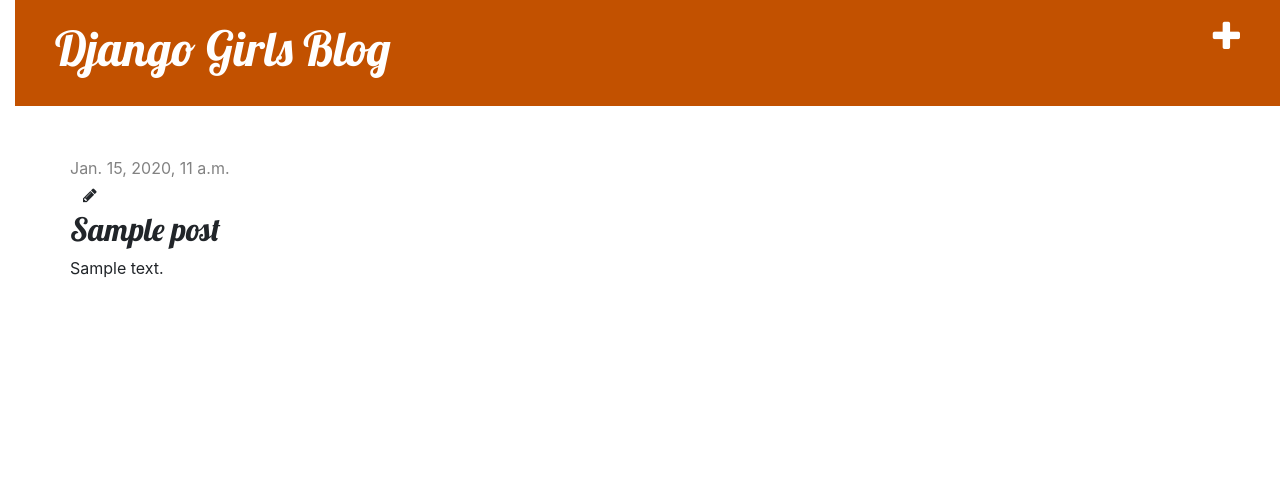
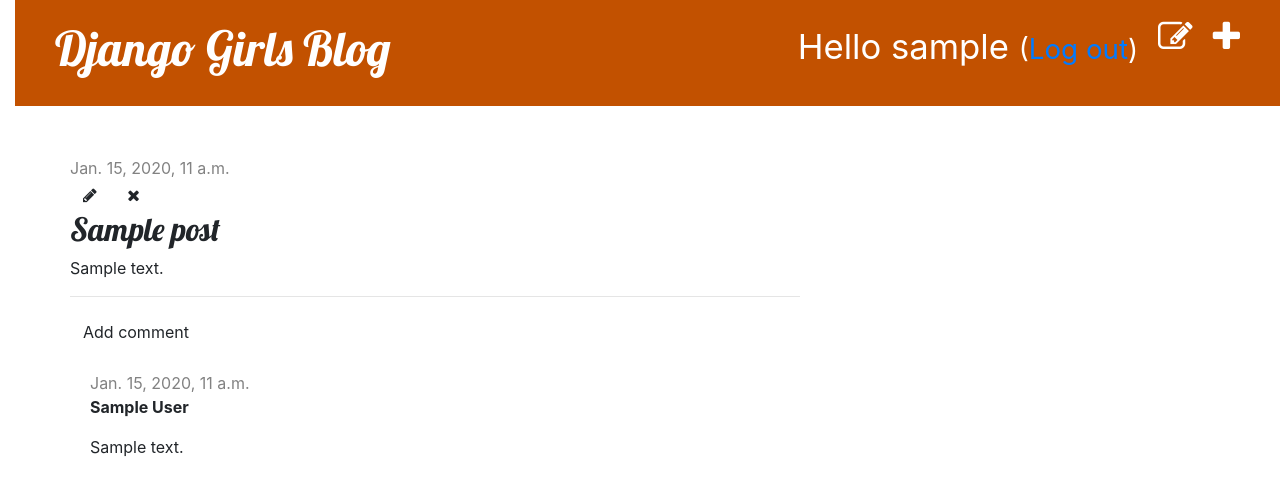
Before and after one commit to ColeDrain/my-first-blog, a Django app: page /post/1/ in a window 1280 px wide. Shown: the top 496 px of the page. Run offline with Django 3.2, Linux system fonts and the light colour scheme; a user stored in the database is signed in; tables that the repository leaves empty hold one stand-in row (values such as "Sample post"); some libraries are stand-ins or nearby versions.

Commit message:
Added more security and also Comment section.

```diff
--- a/blog/admin.py
+++ b/blog/admin.py
@@ -1,5 +1,6 @@
 from django.contrib import admin
-from .models import Post
+from .models import Post, Comment
 
 # Register your models here.
 admin.site.register(Post)
+admin.site.register(Comment)
--- a/blog/models.py
+++ b/blog/models.py
@@ -16,3 +16,20 @@
 
 	def __str__(self):
 		return self.title
+
+class Comment(models.Model):
+    post = models.ForeignKey('blog.Post', on_delete=models.CASCADE, related_name='comments')
+    author = models.CharField(max_length=200)
+    text = models.TextField()
+    created_date = models.DateTimeField(default=timezone.now)
+    approved_comment = models.BooleanField(default=False)
+
+    def approve(self):
+        self.approved_comment = True
+        self.save()
+
+    def approved_comments(self):
+    	return self.comments.filter(approved_comment=True)
+
+    def __str__(self):
+        return self.text
--- a/blog/static/css/blog.css
+++ b/blog/static/css/blog.css
@@ -53,3 +53,7 @@
 .post h2 a, .post h2 a:visited {
     color: #000000;
 }
+
+.comment {
+    margin: 20px 0px 20px 20px;
+}
--- a/blog/templates/blog/base.html
+++ b/blog/templates/blog/base.html
@@ -11,7 +11,11 @@
     <body>
         <div class="page-header">
             {% if user.is_authenticated %}
-            <a href="{% url 'post_new' %}" class="top-menu"><span class="fa fa-plus"></span></a>
+                <a href="{% url 'post_new' %}" class="top-menu"><span class="fa fa-plus"></span></a>
+                <a href="{% url 'post_draft_list' %}" class="top-menu"><span class="fa fa-edit"></span></a>
+                <p class="top-menu">Hello {{ user.username }} <small>(<a href="{% url 'logout' %}">Log out</a>)</small></p>
+            {% else %}
+                <a href="{% url 'login' %}" class="top-menu"><span class="fa fa-lock"></span></a>
             {% endif %}
             <h1><a href="/">Django Girls Blog</a></h1>
         </div>
--- a/blog/templates/blog/post_detail.html
+++ b/blog/templates/blog/post_detail.html
@@ -6,11 +6,33 @@
             <div class="date">
                 {{ post.published_date }}
             </div>
+        {% else %}
+        	<a href="{% url 'post_publish' pk=post.pk %}" class="btn btn-default">Publish</a>
         {% endif %}
         {% if user.is_authenticated %}
         <a class="btn btn-default" href="{% url 'post_edit' pk=post.pk %}"><span class="fa fa-pencil"></span></a>
+        <a class="btn btn-default" href="{% url 'post_remove' pk=post.pk %}"><span class="fa fa-remove"></span></a>
         {% endif %}
         <h2>{{ post.title }}</h2>
         <p>{{ post.text|linebreaksbr }}</p>
     </div>
+    <hr>
+    <a class="btn btn-default" href="{% url 'add_comment_to_post' pk=post.pk %}">Add comment</a>
+    {% for comment in post.comments.all %}
+        {% if user.is_authenticated or comment.approved_comment %}
+            <div class="comment">
+                <div class="date">
+                    {{ comment.created_date }}
+                    {% if not comment.approved_comment %}
+                        <a class="btn btn-default" href="{% url 'comment_remove' pk=comment.pk %}"><span class="fa fa-remove"></span></a>
+                        <a class="btn btn-default" href="{% url 'comment_approve' pk=comment.pk %}"><span class="fa fa-check"></span></a>
+                    {% endif %}
+                </div>
+                <strong>{{ comment.author }}</strong>
+                <p>{{ comment.text|linebreaks }}</p>
+            </div>
+        {% endif %}
+    {% empty %}
+        <p>No comments here yet :(</p>
+    {% endfor %}
 {% endblock %}
--- a/blog/templates/blog/post_list.html
+++ b/blog/templates/blog/post_list.html
@@ -8,6 +8,7 @@
             </div>
             <h2><a href="{% url 'post_detail' pk=post.pk %}">{{ post.title }}</a></h2>
             <p>{{ post.text|linebreaksbr }}</p>
+            <a href="{% url 'post_detail' pk=post.pk %}">Comments: {{ post.approved_comments.count }}</a>
         </div>
     {% endfor %}
 {% endblock %}
--- a/blog/urls.py
+++ b/blog/urls.py
@@ -6,4 +6,10 @@
 	path('post/<int:pk>/', views.post_detail, name="post_detail"),
 	path('post/new/', views.post_new, name="post_new"),
 	path('post/edit/<int:pk>/', views.post_edit, name="post_edit"),
+	path('drafts/', views.post_draft_list, name='post_draft_list'),
+	path('post/<int:pk>/publish/', views.post_publish, name='post_publish'),
+	path('post/remove/<int:pk>', views.post_remove, name='post_remove'),
+	path('post/<int:pk>/comment/', views.add_comment_to_post, name='add_comment_to_post'),
+	path('comment/<int:pk>/approve/', views.comment_approve, name='comment_approve'),
+	path('comment/<int:pk>/remove/', views.comment_remove, name='comment_remove'),
 ]
--- a/blog/views.py
+++ b/blog/views.py
@@ -1,12 +1,13 @@
 from django.shortcuts import render, get_object_or_404, redirect
 from django.utils import timezone
-from .models import Post
-from .forms import PostForm
+from .models import Post, Comment
+from .forms import PostForm, CommentForm
+from django.contrib.auth.decorators import login_required
 
 # Create your views here.
 
 def post_list(request):
-	posts = Post.objects.filter(published_date__lte=timezone.now()).order_by('published_date')
+	posts = Post.objects.filter(published_date__lte=timezone.now()).order_by('-published_date')
 	context = {'posts': posts}
 	return render(request, 'blog/post_list.html', context)
 
@@ -15,19 +16,20 @@
 	context = {'post': post}
 	return render(request, 'blog/post_detail.html', context)
 
+@login_required
 def post_new(request):
 	if request.method == "POST":
 		form = PostForm(request.POST)
 		if form.is_valid():
 			post = form.save(commit=False)
 			post.author = request.user
-			post.published_date = timezone.now()
 			post.save()
 			return redirect('post_detail', pk=post.pk)
 	else:
 		form = PostForm()
 	return render(request, 'blog/post_new.html', {'form': form})
 
+@login_required
 def post_edit(request, pk):
 	post = get_object_or_404(Post, pk=pk)
 	if request.method == "POST":
@@ -35,9 +37,51 @@
 		if form.is_valid():
 			post = form.save(commit=False)
 			post.author = request.user
-			post.published_date = timezone.now()
 			post.save()
 			return redirect('post_detail', pk=post.pk)
 	else:
 		form = PostForm(instance=post)
 	return render(request, 'blog/post_new.html', {'form': form})
+
+@login_required
+def post_draft_list(request):
+	posts = Post.objects.filter(published_date__isnull=True).order_by('created_date')
+	context = {'posts':posts}
+	return render(request, 'blog/post_draft_list.html', context)
+
+@login_required
+def post_publish(request, pk):
+	post = get_object_or_404(Post, pk=pk)
+	post.publish()
+	return redirect('post_detail', pk=pk)
+
+@login_required
+def post_remove(request, pk):
+	post = get_object_or_404(Post, pk=pk)
+	post.delete()
+	return redirect('post_list')
+
+def add_comment_to_post(request, pk):
+    post = get_object_or_404(Post, pk=pk)
+    if request.method == "POST":
+        form = CommentForm(request.POST)
+        if form.is_valid():
+            comment = form.save(commit=False)
+            comment.post = post
+            comment.save()
+            return redirect('post_detail', pk=post.pk)
+    else:
+        form = CommentForm()
+    return render(request, 'blog/add_comment_to_post.html', {'form': form})
+
+@login_required
+def comment_approve(request, pk):
+    comment = get_object_or_404(Comment, pk=pk)
+    comment.approve()
+    return redirect('post_detail', pk=comment.post.pk)
+
+@login_required
+def comment_remove(request, pk):
+    comment = get_object_or_404(Comment, pk=pk)
+    comment.delete()
+    return redirect('post_detail', pk=comment.post.pk)
--- a/mysite/settings.py
+++ b/mysite/settings.py
@@ -120,3 +120,4 @@
 
 STATIC_URL = '/static/'
 STATIC_ROOT = os.path.join(BASE_DIR, 'static')
+LOGIN_REDIRECT_URL = '/'
--- a/mysite/urls.py
+++ b/mysite/urls.py
@@ -15,8 +15,11 @@
 """
 from django.contrib import admin
 from django.urls import path, include
+from django.contrib.auth import views
 
 urlpatterns = [
     path('admin/', admin.site.urls),
+    path('accounts/login/', views.LoginView.as_view(), name='login'),
+    path('accounts/logout/', views.LogoutView.as_view(next_page='/'), name='logout'),
     path('', include('blog.urls')),
 ]
```
Also changed, not shown: blog/forms.py (+7 -1 lines), blog/templates/blog/add_comment_to_post.html (added, +10 -0 lines), blog/templates/blog/post_draft_list.html (added, +11 -0 lines), blog/templates/registration/login.html (added, +24 -0 lines), blog/migrations/0002_comment.py (added).
